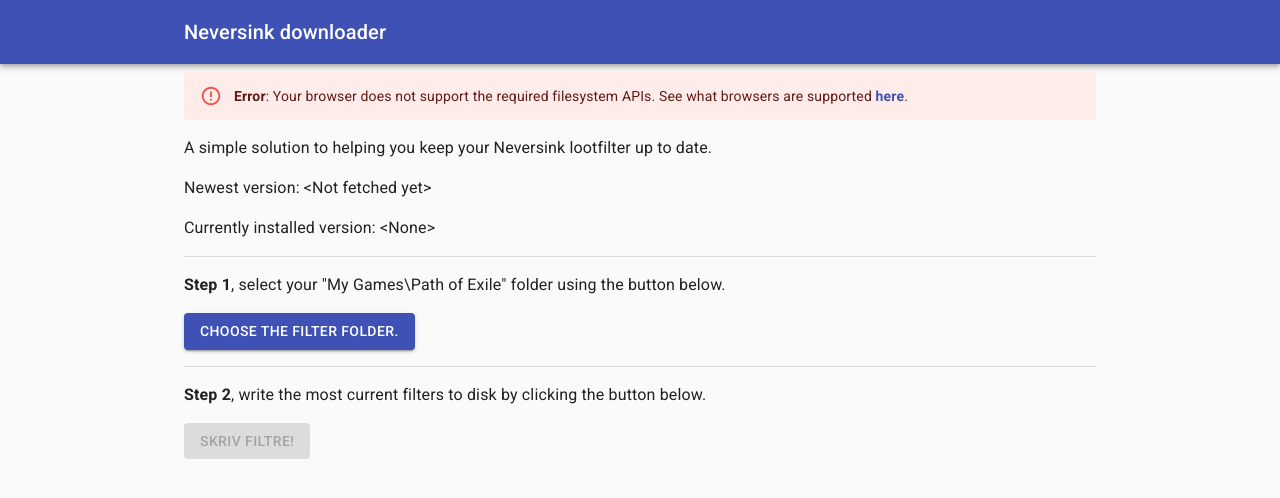
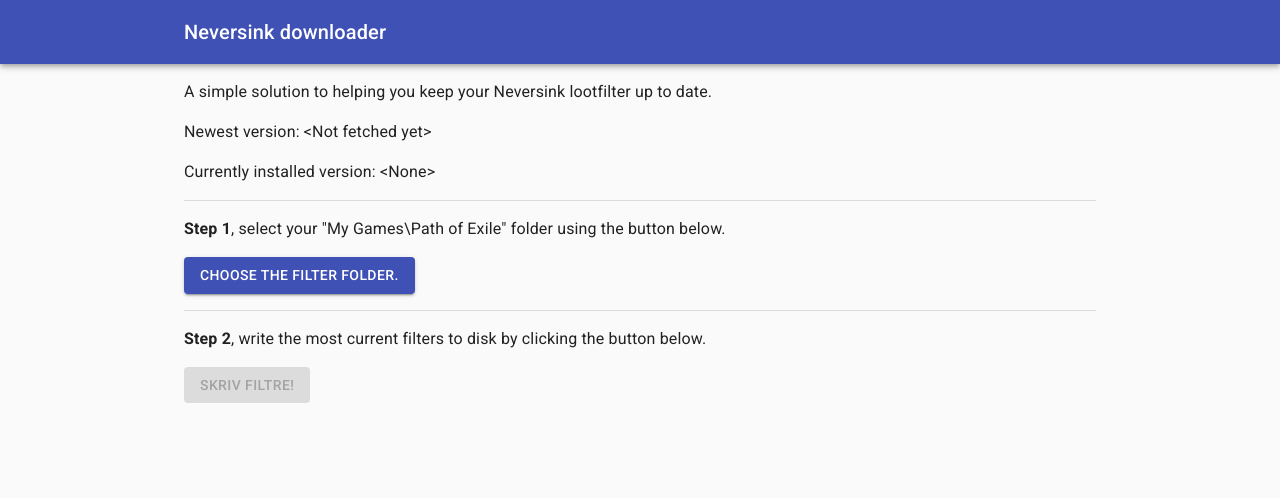
Before and after one commit to dhedegaard/neversink-downloader, a Next.js app: page / in a window 1280 px wide. Shown: the top 498 px of the page. Built offline with nearby package versions, Linux system fonts and the light colour scheme; no server answers.

Commit message:
Only show info about missing APIs if it's the case.

```diff
--- a/pages/index.tsx
+++ b/pages/index.tsx
@@ -57,7 +57,7 @@
         </Toolbar>
       </AppBar>
       <Container maxWidth="md">
-        {(directory.type === "unsupported" || true) && (
+        {directory.type === "unsupported" && (
           <Box mt={1}>
             <Alert severity="error">
               <b>Error</b>: Your browser does not support the required
```
